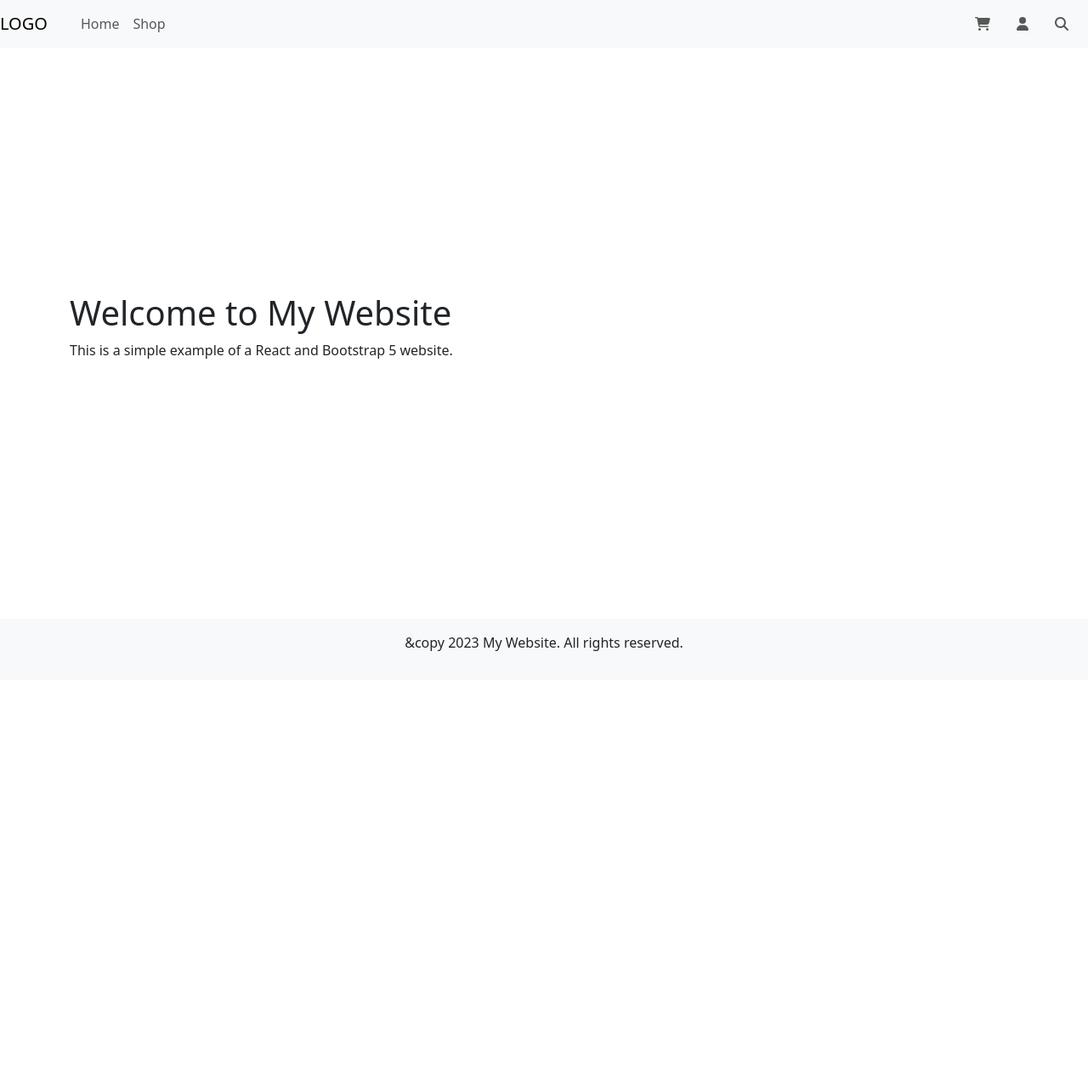
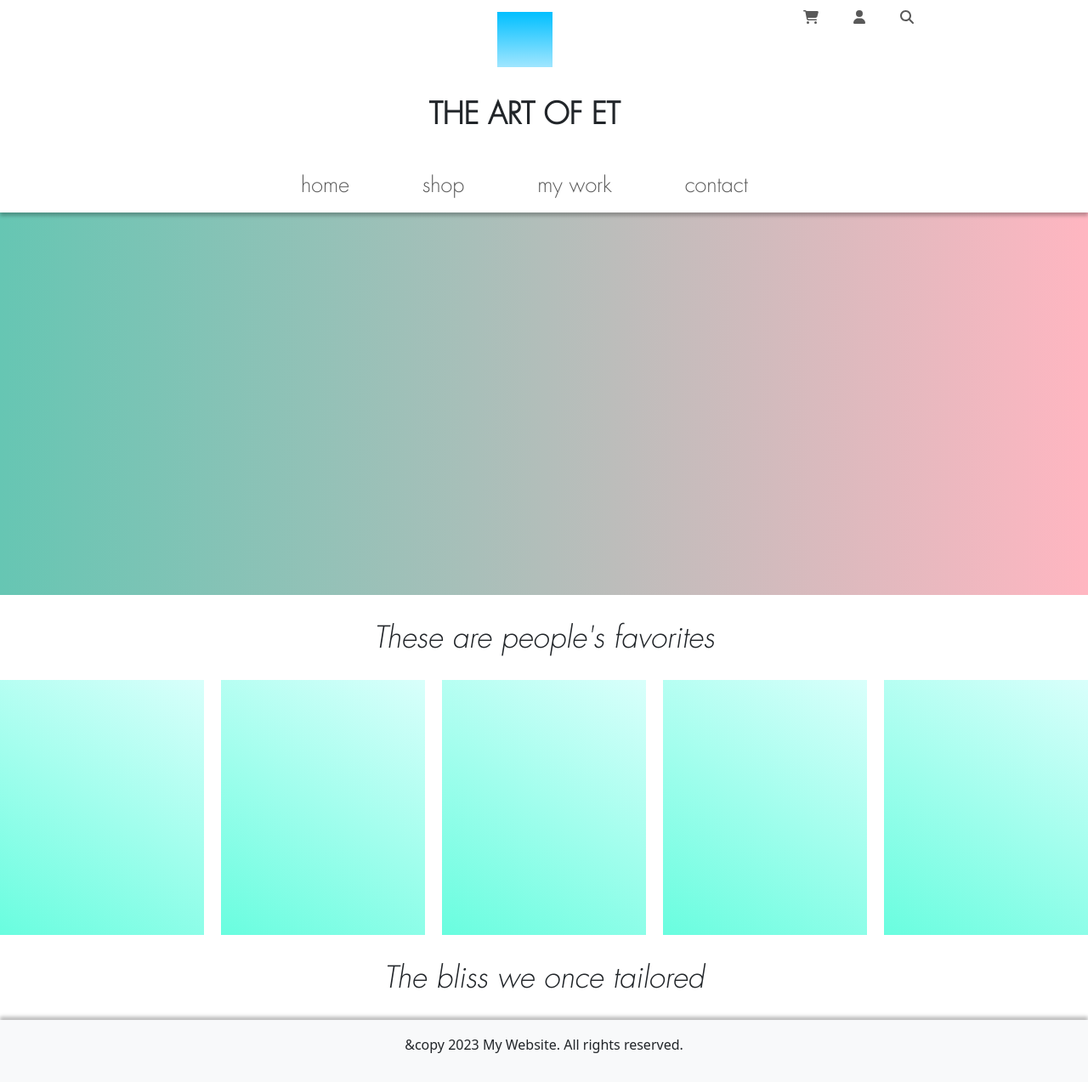
Before and after one commit to BossXiang/KickStart-Frontend, a React (Create React App) app: page / in a window 1280 px wide. Shown: the whole page at 85% size. Before the commit the page ends 800 px from the top, so only its background shows below. Built offline with nearby package versions, Linux system fonts and the light colour scheme.

Commit message:
homepage trending product

```diff
--- a/src/components/Header.jsx
+++ b/src/components/Header.jsx
@@ -3,29 +3,40 @@ import '../styles/Header.scss'
 import './SearchModal'
 import { Navbar, Nav } from 'react-bootstrap'
 import { FontAwesomeIcon } from '@fortawesome/react-fontawesome'
-import { faCartShopping, faUser, faMagnifyingGlass } from '@fortawesome/free-solid-svg-icons'
+import {
+  faCartShopping,
+  faUser,
+  faMagnifyingGlass,
+} from '@fortawesome/free-solid-svg-icons'
 import { Link } from 'react-router-dom'
 import SearchModal from './SearchModal'
-
-
 
 const Header = () => {
   const [showModal, setShowModal] = useState(false)
   const handleClose = () => setShowModal(false)
   const handleShow = () => setShowModal(true)
   return (
-    <Navbar bg="light" expand="lg">
-      <Navbar.Brand as={Link} to="/">LOGO</Navbar.Brand>
+    <Navbar className="clearPadding" bg="light" expand="lg">
       <Navbar.Toggle aria-controls="basic-navbar-nav" />
-      <Navbar.Collapse className="header" id="basic-navbar-nav">
-        <Nav className="ml-auto">
-          <Nav.Link as={Link} to="/">
-            Home
-          </Nav.Link>
-          <Nav.Link as={Link} to="/shop">
-            Shop
-          </Nav.Link>
-        </Nav>
+      <Navbar.Collapse className="headerContainer" id="basic-navbar-nav">
+        <div className="header">
+          <Navbar.Brand className="headerLogo" as={Link} to="/" />
+          THE ART OF ET
+          <Nav className="ml-auto headerPage">
+            <Nav.Link as={Link} to="/">
+              home
+            </Nav.Link>
+            <Nav.Link as={Link} to="/shop">
+              shop
+            </Nav.Link>
+            <Nav.Link as={Link} to="/myWork">
+              my work
+            </Nav.Link>
+            <Nav.Link as={Link} to="/contact">
+              contact
+            </Nav.Link>
+          </Nav>
+        </div>
         <Nav className="ml-auto headerIcon">
           <Nav.Link>
             <FontAwesomeIcon icon={faCartShopping} />
@@ -34,7 +45,7 @@ const Header = () => {
             <FontAwesomeIcon icon={faUser} />
           </Nav.Link>
           <Nav.Link>
-            <FontAwesomeIcon icon={faMagnifyingGlass} onClick={handleShow}/>
+            <FontAwesomeIcon icon={faMagnifyingGlass} onClick={handleShow} />
             {showModal && <div className="overlay" onClick={handleClose} />}
             <SearchModal show={showModal} handleClose={handleClose} />
           </Nav.Link>
--- a/src/pages/Home.jsx
+++ b/src/pages/Home.jsx
@@ -1,17 +1,24 @@
 import React from 'react'
 import Header from '../components/Header'
 import Footer from '../components/Footer'
-import { Container } from 'react-bootstrap'
 import '../styles/Home.scss'
 
 const Home = () => {
   return (
     <div className='homeContainer'>
       <Header />
-      <Container className="my-5">
-        <h1>Welcome to My Website</h1>
-        <p>This is a simple example of a React and Bootstrap 5 website.</p>
-      </Container>
+      <div className="homePage">
+        <div className='mainImg' />
+        <div className='homeTitle'>These are people's favorites</div>
+        <div className="trendingContainer">
+          <div className="trendingProduct" />
+          <div className="trendingProduct" />
+          <div className="trendingProduct" />
+          <div className="trendingProduct" />
+          <div className="trendingProduct" />
+        </div>
+        <div className='homeTitle'>The bliss we once tailored</div>
+      </div>
       <Footer />
     </div>
   )
--- a/src/styles/Footer.scss
+++ b/src/styles/Footer.scss
@@ -1,2 +1,5 @@
 .footer{
+  border-top: 1px solid rgba(0, 0, 0, 0);
+  background: #fff;
+  box-shadow: 0px -4px 4px 0px rgba(0, 0, 0, 0.25);
 }
--- a/src/styles/Home.scss
+++ b/src/styles/Home.scss
@@ -1,6 +1,36 @@
-.homeContainer{
+@font-face {
+  font-family: 'FuturaLT-italics';
+  src: url('./fontStyle/Futura\ LT\ W01\ Light\ Oblique.ttf') format('truetype');
+}
+.homeContainer {
   display: flex;
   flex-direction: column;
-  justify-content: space-between;
   min-height: 100vh;
+  .homePage {
+    display: flex;
+    flex-direction: column;
+    .mainImg {
+      height: 450px;
+      width: 100%;
+      background: linear-gradient(90deg, #66c6b3, #ffb6c1);
+    }
+    .homeTitle {
+      height: 100px;
+      font-family: 'FuturaLT-italics';
+      text-align: center;
+      font-size: 35px;
+      line-height: 100px;
+    }
+    .trendingContainer {
+      display: flex;
+      justify-content: space-around;
+      height: 300px;
+      gap: 20px;
+      .trendingProduct {
+        height: 100%;
+        width: 300px;
+        background: linear-gradient(30deg, #69fddf, #d9fffb);
+      }
+    }
+  }
 }
--- a/src/styles/header.scss
+++ b/src/styles/header.scss
@@ -1,9 +1,44 @@
-.header{
+@font-face {
+  font-family: 'FuturaLT-Light'; /* 自定义字体名称 */
+  src: url('./fontStyle/FuturaLT-Light.ttf') format('truetype');
+}
+.clearPadding {
+  padding: 0 !important;
+}
+.headerContainer {
+  display: flex;
+  align-items: flex-start;
+  justify-content: center;
+  height: 250px;
+  border-bottom: 1px solid rgba(0, 0, 0, 0);
+  background: #fff;
+  box-shadow: 0px 4px 4px 0px rgba(0, 0, 0, 0.25);
+  padding: 0;
+  .header {
+    display: flex;
+    flex-direction: column;
+    align-items: center;
+    justify-content: flex-end;
+    width: 50%;
+    gap: 30px;
+    font-size: 35px;
+    font-weight: 600;
+    font-family: 'FuturaLT-Light';
+    white-space: nowrap;
+    margin: 10px 0 0 100px;
+    .headerLogo {
+      width: 65px;
+      height: 65px;
+      background: linear-gradient(to bottom, #00bfff, #a0e6ff);
+      margin: 0 0 0 0;
+    }
+    .headerPage {
+      display: flex;
       justify-content: space-between;
       padding: 0 15px 0 15px;
-.headerIcon{
-  display: flex;
-  gap: 15px;
+      gap: 70px;
+      font-size: 25px;
+      font-weight: 400;
     }
     .overlay {
       position: fixed;
@@ -15,3 +50,10 @@
       z-index: 999;
     }
   }
+  .headerIcon {
+    display: flex;
+    gap: 25px;
+    margin-left: 0;
+    height: 100%;
+  }
+}
```
Also changed, not shown: src/styles/fontStyle/Futura LT W01 Light Oblique.ttf (added), src/styles/fontStyle/FuturaLT-Light.ttf (added). Lines whose indentation alone changed are shown as unchanged.
